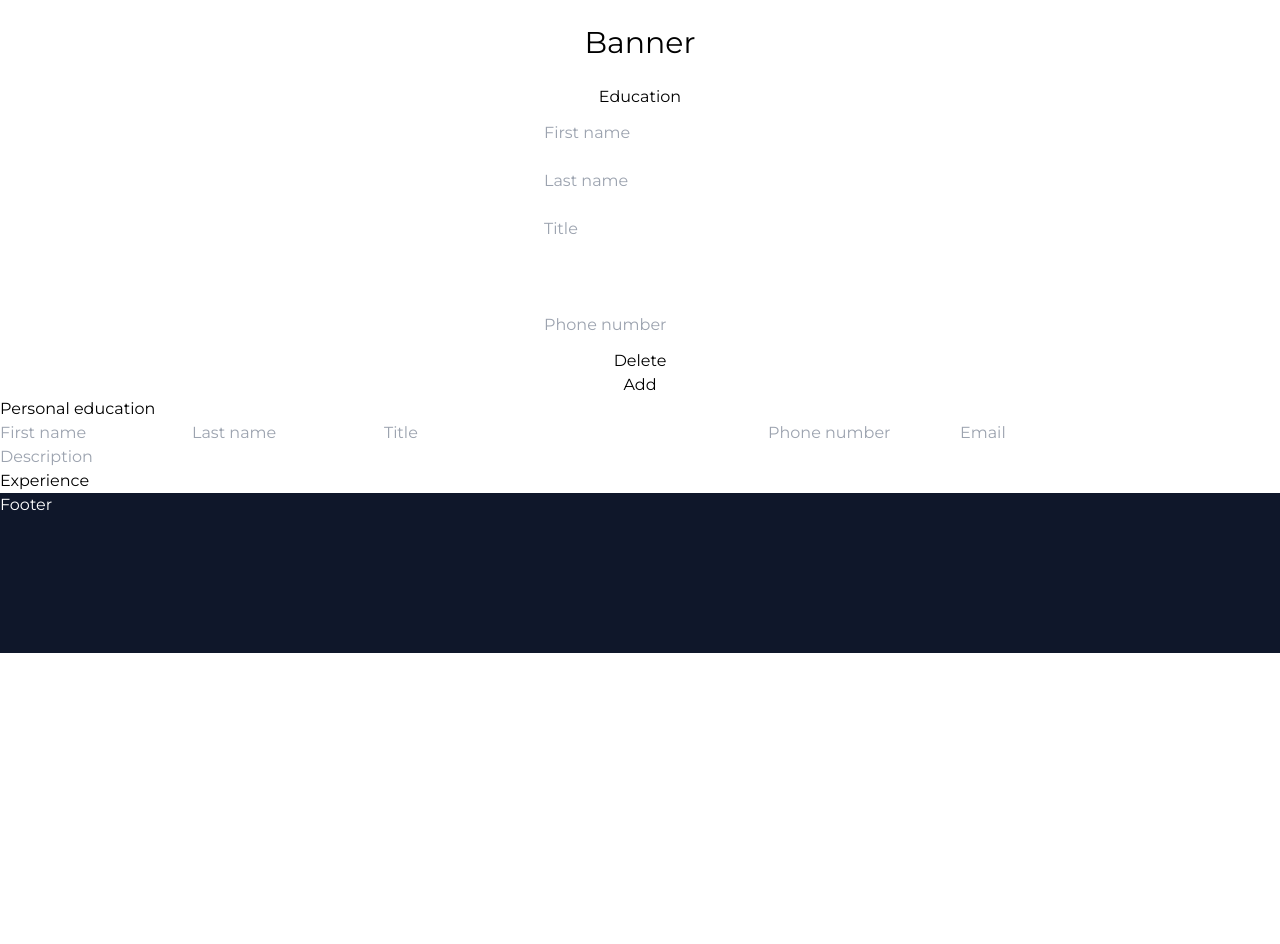
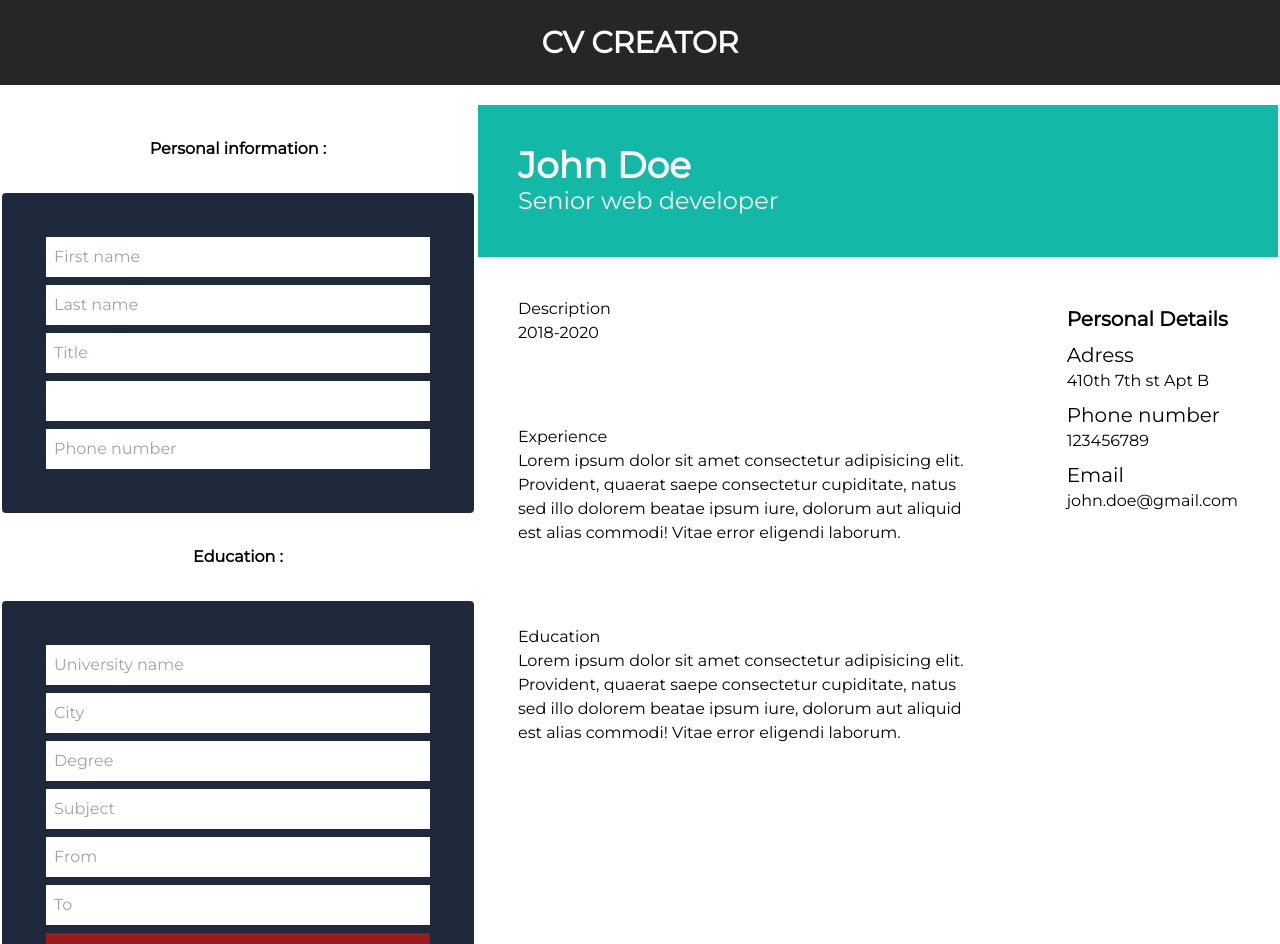
Before and after one commit to VukIG/CV-application, a React (Vite) app: page / in a window 1280 px wide. Shown: the top 944 px of the page. Before the commit the page ends 800 px from the top, so only its background shows below. Built offline with nearby package versions, Linux system fonts and the light colour scheme.

Commit message:
jsx mozd gotov treba mi prog deo sad

```diff
--- a/package.json
+++ b/package.json
@@ -10,7 +10,8 @@
   },
   "dependencies": {
     "react": "^18.2.0",
-    "react-dom": "^18.2.0"
+    "react-dom": "^18.2.0",
+    "react-icons": "^4.7.1"
   },
   "devDependencies": {
     "@types/react": "^18.0.26",
--- a/src/App.jsx
+++ b/src/App.jsx
@@ -1,18 +1,24 @@
-import { useState } from 'react'
-import Education from './Education'
-import Personal from './Personal'
+import Preview from './Preview'
+import Education from './Personal'
+import Personal from './Education'
 import Experience from './Experience'
 import Banner from './Banner'
 import Footer from './Footer'
 function App() {
-  const [count, setCount] = useState(0)
 
   return (
     <div className="font-normal">
       <Banner/>
-      <Education/>
-      <Personal/>
-      <Experience/>
+      <div className="flex flex-row justify-around align-center">
+        <div className="flex flex-col">
+
+          <Education/>
+          <Personal/>
+          <Experience/>
+
+        </div>
+        <Preview/>
+      </div>
       <Footer />
     </div>
   )
--- a/src/Banner.jsx
+++ b/src/Banner.jsx
@@ -2,7 +2,9 @@ import React from 'react'
 
 const Banner = () => {
   return (
-    <div className='flex justify-center text-[30px] color-white my-[20px]'>Banner</div>
+    <div className='flex justify-center text-[30px]
+    color-white my-[20px] bg-neutral-800 text-white mt-0 py-5
+    font-bold '> CV CREATOR</div>
   )
 }
 
--- a/src/Education.jsx
+++ b/src/Education.jsx
@@ -3,16 +3,17 @@ import React from 'react'
 function Education() {
   return (
     <div>
-      <h1 className='flex justify-center'> Education </h1>
+      <h1 className='flex justify-center py-8 font-bold  '> Education : </h1>
       <div className="flex align-center justify-center">
-        <div className="flex flex-col justify-center max-w-2xl align-middle">
-          <input className='p-2 m-1' placeholder='First name' type="text" />
-          <input className='p-2 m-1'placeholder='Last name' type="text" />
-          <input className='p-2 m-1'placeholder='Title' type="text" />
-          <input className='p-2 m-1'placeholder='' type="text" />
-          <input className='p-2 m-1'placeholder='Phone number' type="text" />
-          <button>Delete</button>
-          <button>Add</button>
+        <div className="flex flex-col justify-center align-middle bg-slate-800 p-10 rounded">
+          <input className='w-[30vw] p-2 m-1' placeholder='University name' type="text" />
+          <input className='p-2 m-1'placeholder='City' type="text" />
+          <input className='p-2 m-1'placeholder='Degree' type="text" />
+          <input className='p-2 m-1'placeholder='Subject' type="text" />
+          <input className='p-2 m-1'placeholder='From' type="text" />
+          <input className='p-2 m-1'placeholder='To' type="text" />
+          <button className=' p-2 m-1 bg-red-800 text-white'>Delete</button>
+          <button className=' p-2 m-1 bg-green-800 text-white'>Add</button>
         </div>
       </div>
     </div>
--- a/src/Experience.jsx
+++ b/src/Experience.jsx
@@ -2,7 +2,20 @@ import React from 'react'
 
 function Experience() {
   return (
-    <div>Experience</div>
+    <div>
+      <h1 className='flex justify-center py-8 font-bold '> Experience : </h1>
+      <div className="flex align-center justify-center">
+        <div className="flex flex-col justify-center max-w-4xl align-middle bg-slate-800 p-10 rounded">
+          <input className='w-[30vw] p-2 m-1' placeholder='Position' type="text" />
+          <input className='p-2 m-1'placeholder='Company' type="text" />
+          <input className='p-2 m-1'placeholder='City' type="text" />
+          <input className='p-2 m-1'placeholder='From' type="text" />
+          <input className='p-2 m-1'placeholder='To' type="text" />
+          <button className=' p-2 m-1 bg-red-800 text-white'>Delete</button>
+          <button className=' p-2 m-1 bg-green-800 text-white'>Add</button>
+        </div>
+      </div>
+    </div>
   )
 }
 
--- a/src/Footer.jsx
+++ b/src/Footer.jsx
@@ -1,8 +1,13 @@
 import React from 'react'
-
+import { FaGithub } from "react-icons/fa";
+import { FaCopyright } from "react-icons/fa"
 function Footer() {
   return (
-    <div className='w-full h-[20vh] bg-slate-900 text-white '>Footer</div>
+    <div className='w-full bg-slate-900 text-white
+      flex justify-center items-center py-8 bold mt-10'>
+      <h1 className='px-3'>Copyright</h1>
+      <FaCopyright/> <h1 className='px-3'>2023 Vuk Ignjatovic</h1> <FaGithub />
+    </div>
   )
 }
 
--- a/src/Personal.jsx
+++ b/src/Personal.jsx
@@ -1,17 +1,23 @@
 import React from 'react'
+import { useRef, useState } from 'react'
+function Personal() {
+  const firstName = useRef();
+  const lastName = useRef();
+  const phoneNumber = useRef();
+  const title = useRef();
+  const [user,setUser] = useState({});
 
-function Personal() {
   return (
     <div>
-      <h1> Personal education </h1>
-      <div className="inputs">
-        <input placeholder='First name' type="text" />
-        <input placeholder='Last name' type="text" />
-        <input placeholder='Title' type="text" />
-        <input placeholder='' type="text" />
-        <input placeholder='Phone number' type="text" />
-        <input placeholder='Email' type="email" />
-        <input placeholder='Description' type="text" />
+      <h1 className='flex justify-center py-8 font-bold  '> Personal information : </h1>
+      <div className="flex align-center justify-center">
+        <div className="flex flex-col justify-center max-w-4xl align-middle bg-slate-800 p-10 rounded">
+          <input className='w-[30vw] p-2 m-1' ref={firstName} placeholder='First name' type="text" />
+          <input className='p-2 m-1' ref={lastName} placeholder='Last name' type="text" />
+          <input className='p-2 m-1' ref={title} placeholder='Title' type="text" />
+          <input className='p-2 m-1' placeholder='' type="text" />
+          <input className='p-2 m-1' ref={phoneNumber} placeholder='Phone number' type="text" />
+        </div>
       </div>
     </div>
   )
--- /dev/null
+++ b/src/Preview.jsx
@@ -0,0 +1,51 @@
+import React from 'react'
+
+function Preview() {
+  return (
+    <div className='w-[100vh]'>
+        <div className='text-white bg-teal-500 p-10 '>
+            <h1 className='text-4xl font-[700]'> John Doe </h1>
+            <h1 className='text-2xl'> Senior web developer </h1>
+        </div>
+        <div className="flex flex-row align-middle justify-around ">
+            <div className='h-full w-[100vh]'>
+                <div className="p-10">
+                    <h1> Description </h1>
+                    <div className="flex flex-col justify-items-start">
+                        <h1 className=''>2018-2020</h1>
+                    </div>
+                </div>
+                <div className="p-10">
+                    <h1> Experience </h1>
+                    <p>Lorem ipsum dolor sit amet consectetur adipisicing elit. Provident, quaerat saepe consectetur cupiditate, natus sed illo dolorem beatae ipsum iure, dolorum aut aliquid est alias commodi! Vitae error eligendi laborum.</p>
+                </div>
+                <div className="p-10">
+                    <h1> Education </h1>
+                    <p>Lorem ipsum dolor sit amet consectetur adipisicing elit. Provident, quaerat saepe consectetur cupiditate, natus sed illo dolorem beatae ipsum iure, dolorum aut aliquid est alias commodi! Vitae error eligendi laborum.</p>
+                </div>
+            </div>
+
+            <div className='h-full w-[40vh] p-10'>
+                <div className="mt-2 font-[500]">
+                    <h1 className="mt-2 font-[800] text-xl"> Personal Details </h1>
+                </div>
+                <div className="mt-2">
+                    <h1 className='text-xl'> Adress </h1>
+                    <h1> 410th 7th st Apt B </h1>
+                </div>
+                <div className="mt-2">
+                    <h1 className='text-xl'> Phone number </h1>
+                    <h1> 123456789 </h1>
+                </div>
+                <div className="mt-2">
+                    <h1 className='text-xl'> Email </h1>
+                    <h1> john.doe@gmail.com </h1>
+                </div>
+
+            </div>
+        </div>
+    </div>
+  )
+}
+
+export default Preview
```
Also changed, not shown: 1 other file (tests, documents, lock files or other folders).
